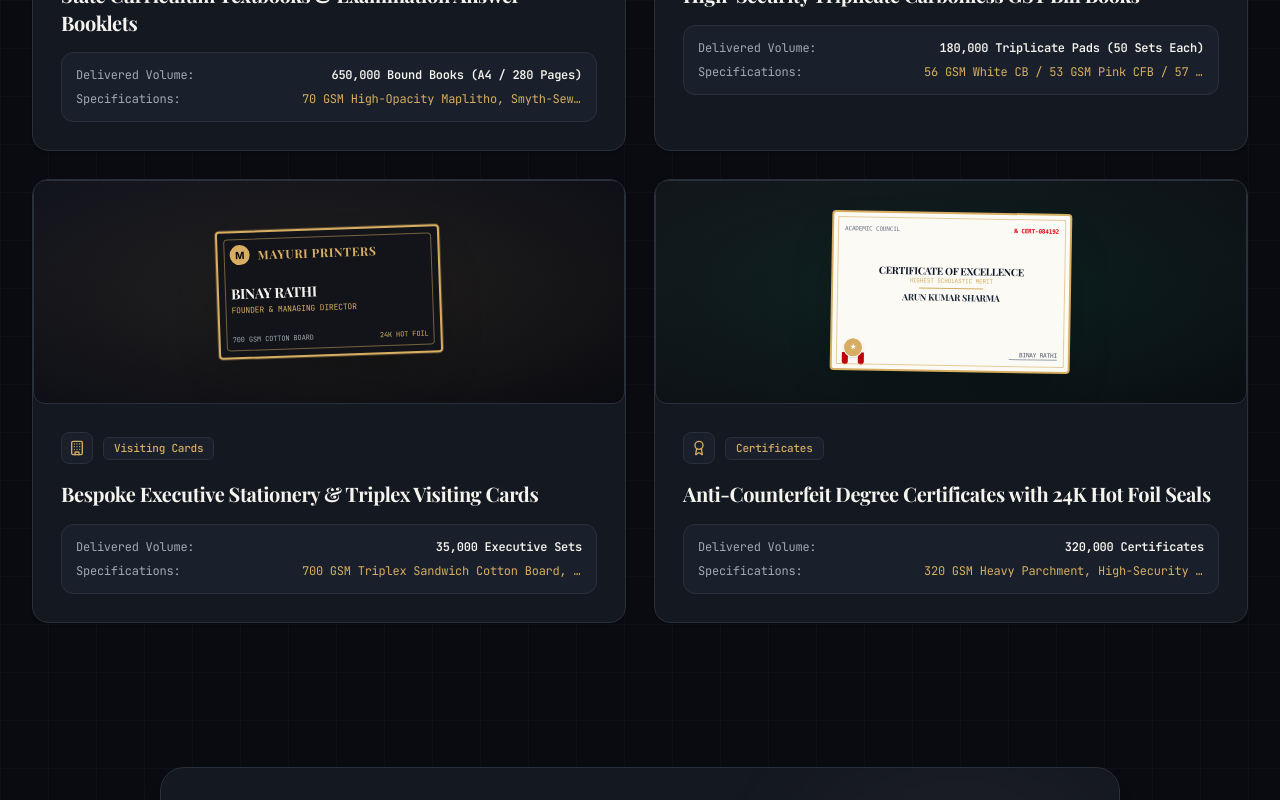
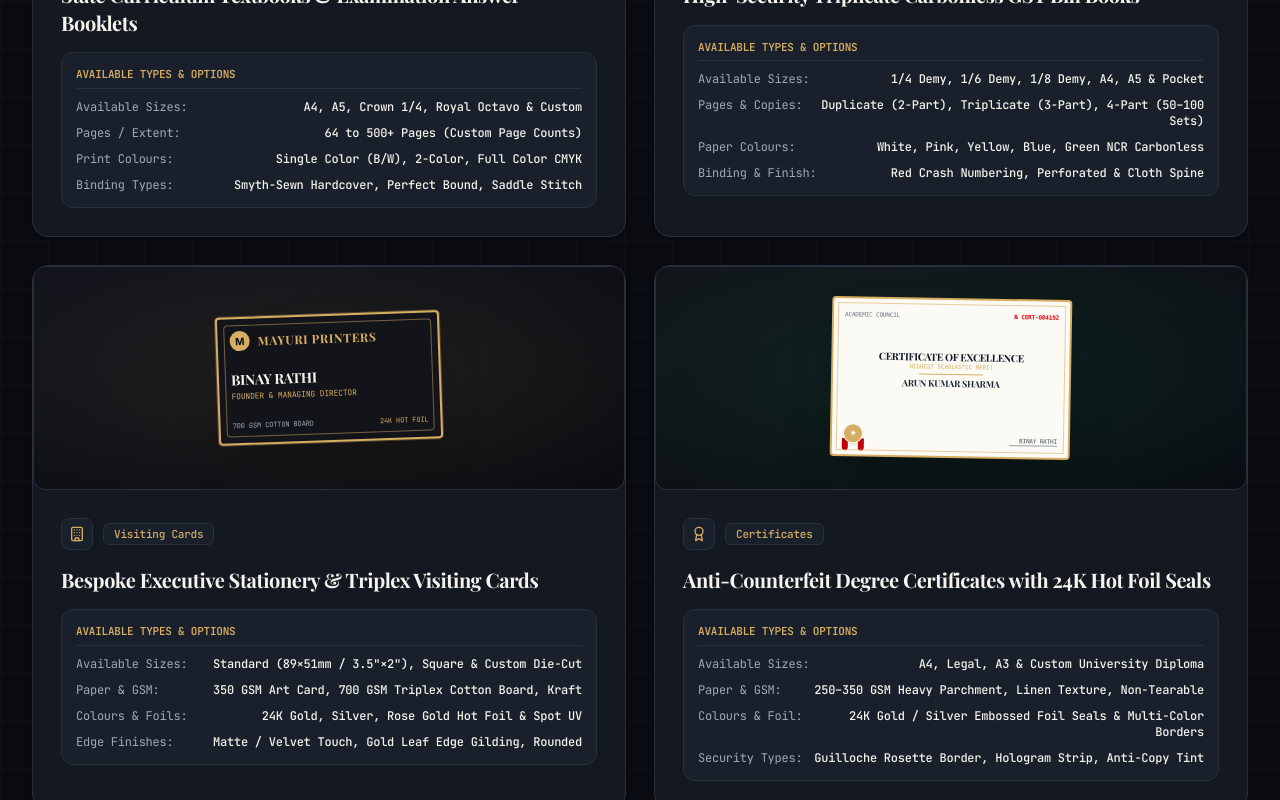
Before and after one commit to Mayank-Rathi-create/Mayuri-printers, a React (Vite) app: page / in a window 1280 px wide. Shown: the part 1200-2000 px from the top of the page. Built offline with nearby package versions, Linux system fonts and the light colour scheme; a web font is replaced by a local one.

Commit message:
Replace delivered volume box with product-specific available types, sizes, pages, and colours

```diff
--- a/src/components/ui/PortfolioSection.tsx
+++ b/src/components/ui/PortfolioSection.tsx
@@ -11,12 +11,13 @@ export const PortfolioSection: React.FC<PortfolioSectionProps> = () => {
       id: 'proj-1',
       category: 'academic',
       productName: 'Textbooks',
-      client: 'National Academic Board & Apex University',
       title: 'State Curriculum Textbooks & Examination Answer Booklets',
-      volume: '650,000 Bound Books (A4 / 280 Pages)',
-      specs: '70 GSM High-Opacity Maplitho, Smyth-Sewn Lay-Flat Thread Binding, Matte Lamination with Spot UV',
-      quote: 'Mayuri completed our semester delivery 10 days ahead of schedule with zero binding failures across 40 campus distribution centers.',
-      author: 'Dr. R. Ramanathan, Director of Examinations',
+      typesAvailable: [
+        { label: 'Available Sizes', value: 'A4, A5, Crown 1/4, Royal Octavo & Custom' },
+        { label: 'Pages / Extent', value: '64 to 500+ Pages (Custom Page Counts)' },
+        { label: 'Print Colours', value: 'Single Color (B/W), 2-Color, Full Color CMYK' },
+        { label: 'Binding Types', value: 'Smyth-Sewn Hardcover, Perfect Bound, Saddle Stitch' },
+      ],
       icon: GraduationCap,
       tag: 'Academic Publishing',
       accentColor: '#3B82F6',
@@ -51,12 +52,13 @@ export const PortfolioSection: React.FC<PortfolioSectionProps> = () => {
       id: 'proj-2',
       category: 'retail',
       productName: 'Bill Books',
-      client: 'Tata Croma & Regional Supermarket Retail Chain',
       title: 'High-Security Triplicate Carbonless GST Bill Books',
-      volume: '180,000 Triplicate Pads (50 Sets Each)',
-      specs: '56 GSM White CB / 53 GSM Pink CFB / 57 GSM Yellow CF, 6-Digit Crash Red Serial Numbering, Buckram Cloth Spines',
-      quote: 'The micro-capsule carbonless transfer is the sharpest we have tested. Clear legibility on the third accounts leaf even with ballpoint pens.',
-      author: 'Sunil Mehta, VP Supply Chain Operations',
+      typesAvailable: [
+        { label: 'Available Sizes', value: '1/4 Demy, 1/6 Demy, 1/8 Demy, A4, A5 & Pocket' },
+        { label: 'Pages & Copies', value: 'Duplicate (2-Part), Triplicate (3-Part), 4-Part (50–100 Sets)' },
+        { label: 'Paper Colours', value: 'White, Pink, Yellow, Blue, Green NCR Carbonless' },
+        { label: 'Binding & Finish', value: 'Red Crash Numbering, Perforated & Cloth Spine' },
+      ],
       icon: Store,
       tag: 'Retail & Commercial',
       accentColor: '#F59E0B',
@@ -103,12 +105,13 @@ export const PortfolioSection: React.FC<PortfolioSectionProps> = () => {
       id: 'proj-3',
       category: 'corporate',
       productName: 'Visiting Cards',
-      client: 'Heritage Private Wealth & Sovereign Partners',
       title: 'Bespoke Executive Stationery & Triplex Visiting Cards',
-      volume: '35,000 Executive Sets',
-      specs: '700 GSM Triplex Sandwich Cotton Board, 24K Hot Stamping Foil, Deep Blind Debossing, Gold Leaf Edge Gilding',
-      quote: 'The tactile weight and edge-gilding of our partner cards reflect our institutional heritage. A true masterpiece of print craftsmanship.',
-      author: 'Ananya Deshmukh, Head of Corporate Brand',
+      typesAvailable: [
+        { label: 'Available Sizes', value: 'Standard (89×51mm / 3.5"×2"), Square & Custom Die-Cut' },
+        { label: 'Paper & GSM', value: '350 GSM Art Card, 700 GSM Triplex Cotton Board, Kraft' },
+        { label: 'Colours & Foils', value: '24K Gold, Silver, Rose Gold Hot Foil & Spot UV' },
+        { label: 'Edge Finishes', value: 'Matte / Velvet Touch, Gold Leaf Edge Gilding, Rounded' },
+      ],
       icon: Building,
       tag: 'Executive Identity',
       accentColor: '#D6AD61',
@@ -146,12 +149,13 @@ export const PortfolioSection: React.FC<PortfolioSectionProps> = () => {
       id: 'proj-4',
       category: 'certificates',
       productName: 'Certificates',
-      client: 'State Technical University & Medical Council',
       title: 'Anti-Counterfeit Degree Certificates with 24K Hot Foil Seals',
-      volume: '320,000 Certificates',
-      specs: '320 GSM Heavy Parchment, High-Security Guilloche Rosette Border, 24K Hot Stamped Holographic Seal, Micro-Text Attestation',
-      quote: 'Mayuri’s security printing standards and anti-counterfeit foil stamping guaranteed zero fraudulent degree duplicates across our convocations.',
-      author: 'Prof. K. Sundaram, Controller of Examinations',
+      typesAvailable: [
+        { label: 'Available Sizes', value: 'A4, Legal, A3 & Custom University Diploma' },
+        { label: 'Paper & GSM', value: '250–350 GSM Heavy Parchment, Linen Texture, Non-Tearable' },
+        { label: 'Colours & Foil', value: '24K Gold / Silver Embossed Foil Seals & Multi-Color Borders' },
+        { label: 'Security Types', value: 'Guilloche Rosette Border, Hologram Strip, Anti-Copy Tint' },
+      ],
       icon: Award,
       tag: 'Certificates',
       accentColor: '#10B981',
@@ -245,15 +249,17 @@ export const PortfolioSection: React.FC<PortfolioSectionProps> = () => {
                     {item.title}
                   </h3>
 
+                  {/* Types Available (Sizes, Pages, Colours, Finishes) */}
                   <div className="mt-4 p-3.5 rounded-xl bg-[#1A202B] border border-[#292F3B] space-y-2 text-xs font-technical">
-                    <div className="flex justify-between items-center">
-                      <span className="text-[#A1A8B5]">Delivered Volume:</span>
-                      <span className="text-[#F5F3ED] font-semibold">{item.volume}</span>
+                    <div className="text-[11px] font-technical uppercase font-semibold text-[#D6AD61] pb-1.5 border-b border-[#292F3B] flex items-center justify-between">
+                      <span>Available Types & Options</span>
                     </div>
-                    <div className="flex justify-between items-center gap-2">
-                      <span className="text-[#A1A8B5] shrink-0">Specifications:</span>
-                      <span className="text-[#D6AD61] text-right truncate max-w-[280px]">{item.specs}</span>
-                    </div>
+                    {item.typesAvailable.map((opt, idx) => (
+                      <div key={idx} className="flex justify-between items-start gap-2 pt-0.5">
+                        <span className="text-[#A1A8B5] shrink-0">{opt.label}:</span>
+                        <span className="text-[#F5F3ED] text-right font-medium">{opt.value}</span>
+                      </div>
+                    ))}
                   </div>
                 </div>
               </div>
```
